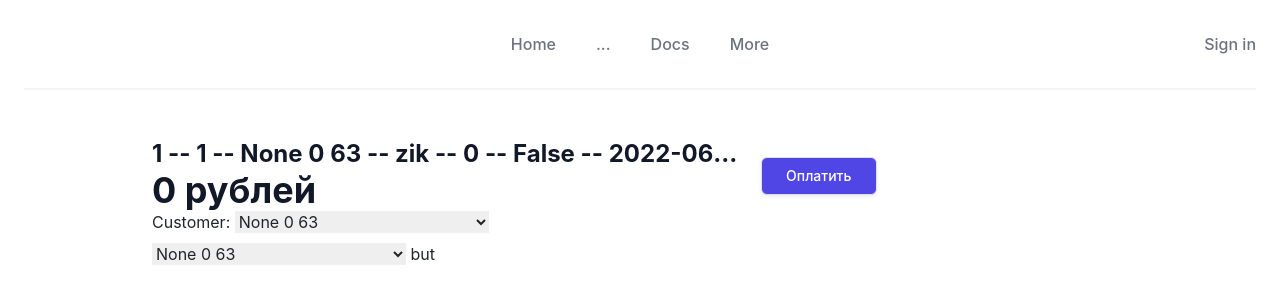
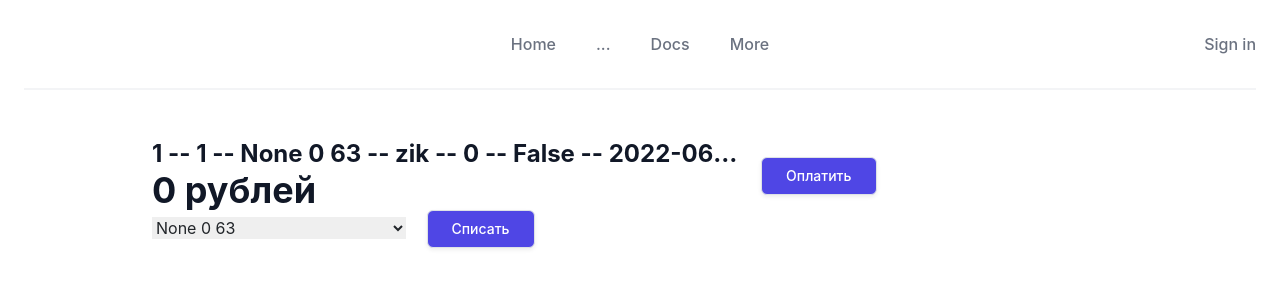
Before and after one commit to Zikil/CoffeBot, a Django app: page /1/customer in a window 1280 px wide. Shown: the top 304 px of the page. Run offline with Django 4.2, Linux system fonts and the light colour scheme; data comes from the database, SQL or seed files in the repository; both versions use the stored data as it was after the commit; some libraries are stand-ins or nearby versions.

Commit message:
htmx, все в одном customer

```diff
--- a/coffebot/cofbot/templates/coffeshop/create_buy_customer.html
+++ b/coffebot/cofbot/templates/coffeshop/create_buy_customer.html
@@ -1,5 +1,6 @@
 {% extends 'coffeshop/base1.html' %}
 {% load tailwind_filters %}
+{% load crispy_forms_tags %}
 
 {% block content %}
 <div class="md:flex md:items-center md:justify-between">
@@ -27,18 +28,15 @@
         </button>
     </div>
 </div>
-{{ form2|crispy }}
-<select class="" name="fields" hx-get="{% url 'get-customer' buy.id %}" hx-trigger="change" hx-target="#cuss">
+<select class="" name="cus" hx-get="{% url 'get-customer' %}" hx-trigger="change" hx-target="#cuss">
     {% for cus in form2.Customer %}
-        {{cus}}
+        {{ cus }}
     {% endfor %}
 </select>
-<button class=""
-        hx-get="{% url 'detail-buying' buy.id %}"
-        hx-include="[name='fields']"
-        hx-target="#plotlybar">
-  but
-</button>
+  <button class="ml-3 inline-flex items-center px-4 py-2 border border-transparent rounded-md shadow-sm text-sm font-medium text-white bg-indigo-600 hover:bg-indigo-700 focus:outline-none focus:ring-2 focus:ring-offset-2 focus:ring-indigo-500"
+    hx-post=".">
+    Списать
+  </button>
 <div id="cuss"></div>
 </form>
 
--- /dev/null
+++ b/coffebot/cofbot/templates/coffeshop/partials/get_customer.html
@@ -0,0 +1,5 @@
+<div hx-target="this" hx-swap="outerHTML" class=" py-1 px-1 ">
+    <h3 class="text-lg leading-6 font-medium text-gray-900">Product: {{ cus }}</h3>
+    <p class="text-gray-600">Count: {{ cus.score }}</p>
+
+</div>
--- a/coffebot/cofbot/urls.py
+++ b/coffebot/cofbot/urls.py
@@ -9,7 +9,7 @@ urlpatterns = [
     path('buying/<pk>/', detail_buying, name='detail-buying'),
     path('order/<pk>/update/', update_order, name='update-order'),
     path('order/<pk>/delete/', delete_order, name='delete-order'),
-    path('customer/<pk>/', get_customer, name='get-customer'),
+    path('customer/', get_customer, name='get-customer'),
     path('<pk>/customer', create_buy_customer, name='create-buy-customer'),
     path('<pk>/', create_buy_order, name='create-buy-order'),
 
--- a/coffebot/cofbot/views.py
+++ b/coffebot/cofbot/views.py
@@ -177,6 +177,10 @@ def create_order_form(request):  # form for create order
     return render(request, 'coffeshop/partials/order_form.html', context)
 
 
-def get_customer(request, pk):
+def get_customer(request):
+    pk = request.GET.get('cus')
     cus = get_object_or_404(Profile, id=pk)
-    return str(cus.score)
+    context = {
+        'cus': cus,
+    }
+    return render(request, 'coffeshop/partials/get_customer.html', context)
```
Also changed, not shown: coffebot/db.sqlite3.
